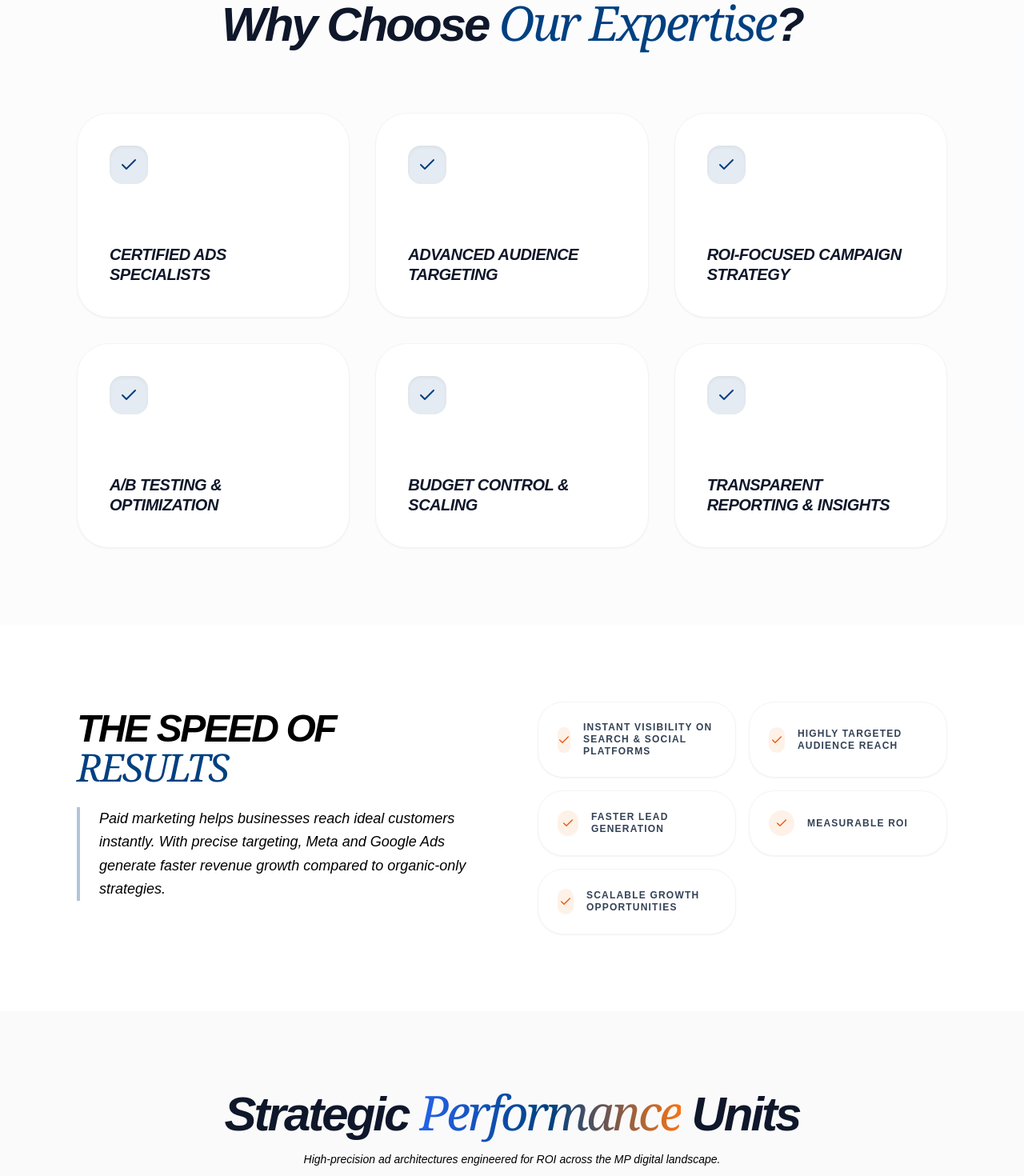
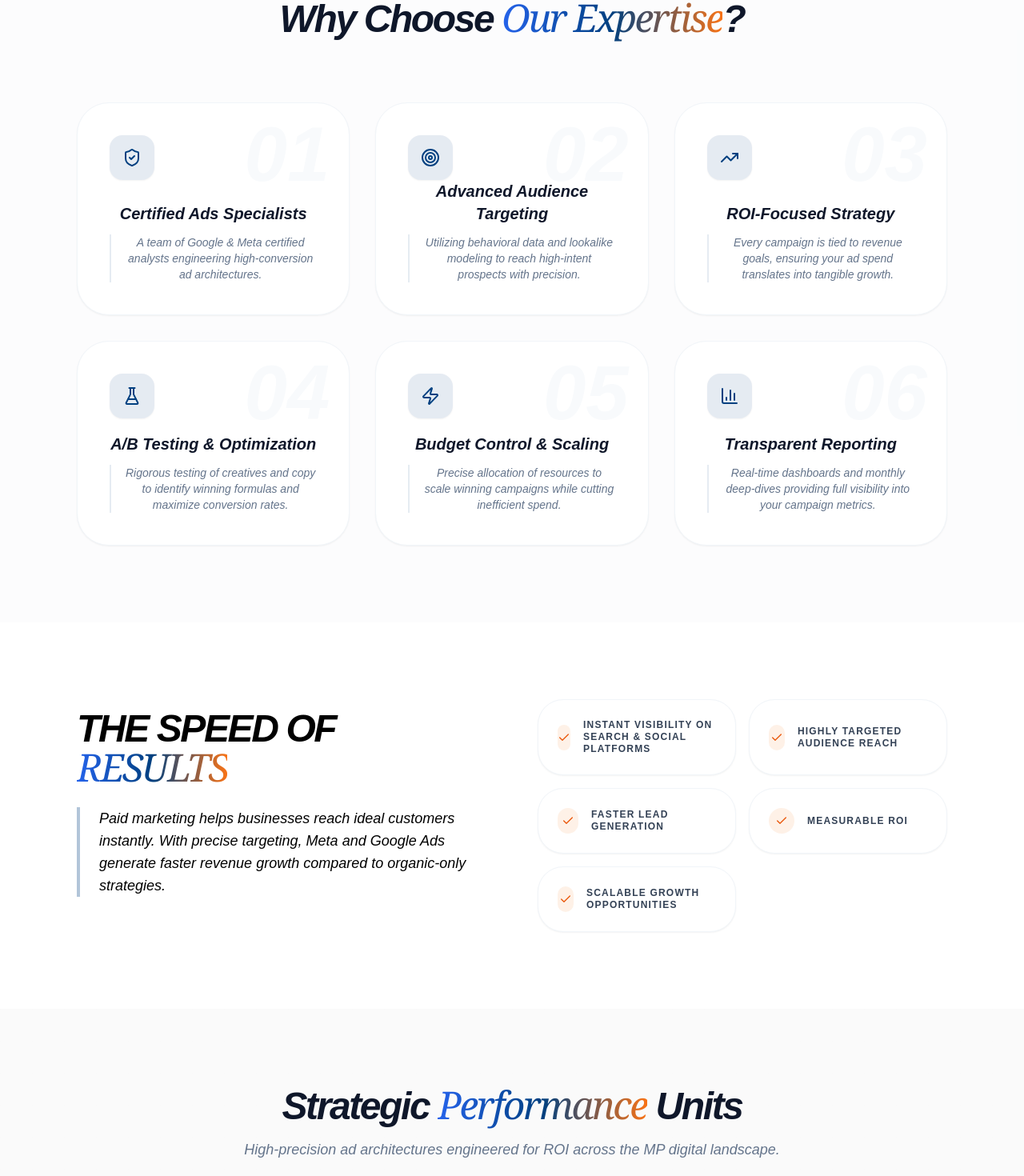
Before and after one commit to SocioBhaarat/SocioBhaarat_Frontend, a React (Vite) app: page /digital-marketing/paid-marketing in a window 1280 px wide. Shown: the part 980-2450 px from the top of the page at 80% size. Built offline with nearby package versions, Linux system fonts and the light colour scheme; the HTML template or start-up script is replaced by a standard one; a web font is replaced by a local one.

Commit message:
Refactor PaidMarketing component: enhance content structure and styling for improved readability and visual appeal.

```diff
--- a/src/pages/digital-marketing/PaidMarketing.tsx
+++ b/src/pages/digital-marketing/PaidMarketing.tsx
@@ -1,7 +1,7 @@
 import { Button } from "@/components/ui/button";
 import QuoteSection from "@/components/ui/QuoteSection";
 import { motion } from "framer-motion";
-import { Check, TrendingUp, Target, DollarSign, BarChart, Zap, PlayCircle, RefreshCw, Search, Share2, ShoppingBag, ArrowRight } from "lucide-react";
+import { Check, TrendingUp, Target, DollarSign, BarChart, Zap, PlayCircle, RefreshCw, Search, Share2, ShoppingBag, ArrowRight, BarChart3, FlaskConical, ShieldCheck } from "lucide-react";
 import { platform } from "os";
 import React from "react";
 import { useNavigate } from "react-router-dom";
@@ -21,13 +21,37 @@ const PaidMarketing = () => {
   ]
 
   const whyChooseUs = [
-    "Certified Ads Specialists",
-    "Advanced Audience Targeting",
-    "ROI-Focused Campaign Strategy",
-    "A/B Testing & Optimization",
-    "Budget Control & Scaling",
-    "Transparent Reporting & Insights",
-  ]
+    {
+      title: "Certified Ads Specialists",
+      desc: "A team of Google & Meta certified analysts engineering high-conversion ad architectures.",
+      icon: <ShieldCheck size={24} />,
+    },
+    {
+      title: "Advanced Audience Targeting",
+      desc: "Utilizing behavioral data and lookalike modeling to reach high-intent prospects with precision.",
+      icon: <Target size={24} />,
+    },
+    {
+      title: "ROI-Focused Strategy",
+      desc: "Every campaign is tied to revenue goals, ensuring your ad spend translates into tangible growth.",
+      icon: <TrendingUp size={24} />,
+    },
+    {
+      title: "A/B Testing & Optimization",
+      desc: "Rigorous testing of creatives and copy to identify winning formulas and maximize conversion rates.",
+      icon: <FlaskConical size={24} />,
+    },
+    {
+      title: "Budget Control & Scaling",
+      desc: "Precise allocation of resources to scale winning campaigns while cutting inefficient spend.",
+      icon: <Zap size={24} />,
+    },
+    {
+      title: "Transparent Reporting",
+      desc: "Real-time dashboards and monthly deep-dives providing full visibility into your campaign metrics.",
+      icon: <BarChart3 size={24} />,
+    },
+  ];
 
   const whatIncluded = [
     "Campaign strategy and planning",
@@ -125,23 +149,37 @@ const PaidMarketing = () => {
       {/* Why Choose Us */}
       <section className="py-24 px-4 bg-muted/30 relative overflow-hidden">
         <div className="container mx-auto max-w-6xl relative z-10 text-center">
-          <h2 className="text-4xl md:text-6xl font-black italic tracking-tighter text-slate-900 mb-20">Why Choose <span className="text-primary font-serif font-medium italic">Our Expertise</span>?</h2>
+          <h2 className="text-3xl md:text-5xl font-black italic tracking-tighter text-slate-900 mb-20">Why Choose <span className="text-transparent bg-clip-text bg-gradient-to-r from-blue-600 via-primary to-orange-500 italic font-serif font-medium">Our Expertise</span>?</h2>
 
           <div className="grid md:grid-cols-2 lg:grid-cols-3 gap-8">
-            {whyChooseUs.map((point, index) => (
+            {whyChooseUs.map((item, index) => (
               <motion.div
                 key={index}
                 whileHover={{ y: -10 }}
-                className="relative p-10 bg-white rounded-[2.5rem] border border-slate-100 shadow-sm hover:shadow-2xl transition-all duration-500 group overflow-hidden h-64 flex flex-col justify-between text-left"
+                className="relative p-8 md:p-10 bg-white rounded-[2.5rem] border border-slate-100 shadow-sm hover:shadow-2xl transition-all duration-500 group overflow-hidden min-h-[16rem] flex flex-col justify-between"
               >
+                {/* 1. Background ID Watermark */}
+                <span className="absolute top-4 right-6 text-7xl md:text-8xl font-black text-slate-50 group-hover:text-primary/5 transition-colors italic select-none">
+                  0{index + 1}
+                </span>
 
-                <div className="w-12 h-12 rounded-2xl bg-primary/10 flex items-center justify-center text-primary group-hover:bg-primary group-hover:text-white transition-all shadow-inner">
-                  <Check size={24} />
+                {/* 2. Technical Icon Container */}
+                <div className="w-12 h-12 md:w-14 md:h-14 rounded-2xl bg-primary/10 text-primary group-hover:bg-primary group-hover:text-white transition-all duration-300 shadow-sm flex items-center justify-center">
+                  {item.icon}
                 </div>
 
-                <h3 className="font-extrabold text-xl tracking-tight text-slate-900 leading-tight group-hover:text-primary transition-colors italic uppercase">
-                  {point}
-                </h3>
+                {/* 3. Text Architecture */}
+                <div className="space-y-3 relative z-10">
+                  <h4 className="font-black text-lg md:text-xl text-slate-900 italic group-hover:text-primary transition-colors">
+                    {item.title}
+                  </h4>
+                  <p className="text-slate-500 text-xs md:text-sm leading-relaxed font-medium italic border-l-2 border-primary/10 pl-4">
+                    {item.desc}
+                  </p>
+                </div>
+
+                {/* 4. Bottom Lab Detail Line */}
+                <div className="h-1 w-0 bg-primary group-hover:w-full transition-all duration-500 absolute bottom-0 left-0" />
               </motion.div>
             ))}
           </div>
@@ -153,8 +191,8 @@ const PaidMarketing = () => {
         <div className="container mx-auto max-w-6xl relative z-10">
           <div className="grid lg:grid-cols-2 gap-16 items-center">
             <motion.div initial={{ opacity: 0, x: -30 }} whileInView={{ opacity: 1, x: 0 }}>
-              <h2 className="text-4xl md:text-5xl font-black italic tracking-tighter mb-6 uppercase">The Speed of <br /><span className="text-primary italic font-serif font-medium">Results</span></h2>
-              <p className="text-muted-foreground text-lg mb-8 leading-relaxed italic border-l-4 border-primary/30 pl-6">
+              <h2 className="text-3xl md:text-5xl font-black italic tracking-tighter mb-6 uppercase">The Speed of <br /><span className="text-transparent bg-clip-text bg-gradient-to-r from-blue-600 via-primary to-orange-500 italic font-serif font-medium">Results</span></h2>
+              <p className="text-muted-foreground text-sm md:text-lg mb-8 leading-relaxed italic border-l-4 border-primary/30 pl-6">
                 Paid marketing helps businesses reach ideal customers instantly. With precise targeting, Meta and Google Ads generate faster revenue growth compared to organic-only strategies.
               </p>
             </motion.div>
@@ -180,10 +218,10 @@ const PaidMarketing = () => {
 
         <div className="container mx-auto max-w-6xl relative z-10">
           <div className="text-center mb-16 space-y-4">
-            <h2 className="text-4xl md:text-6xl font-black italic tracking-tighter text-slate-900 leading-none">
+            <h2 className="text-3xl md:text-5xl font-black italic tracking-tighter text-slate-900 leading-none">
               Strategic <span className="text-transparent bg-clip-text bg-gradient-to-r from-blue-600 via-primary to-orange-500 font-serif font-medium ">Performance</span> Units
             </h2>
-            <p className="text-muted-foreground text-sm max-w-2xl mx-auto italic">
+            <p className="text-slate-500 text-sm md:text-lg max-w-2xl mx-auto italic">
               High-precision ad architectures engineered for ROI across the MP digital landscape.
             </p>
           </div>
@@ -211,7 +249,7 @@ const PaidMarketing = () => {
                     {React.cloneElement(service.icon as React.ReactElement, { size: 20 })}
                   </div>
 
-                  <h3 className="text-lg font-extrabold text-slate-900 group-hover:text-primary transition-colors tracking-tight leading-tight">
+                  <h3 className="text-lg font-bold text-slate-900 group-hover:text-primary transition-colors tracking-tight leading-tight">
                     {service.title}
                   </h3>
 
@@ -240,10 +278,10 @@ const PaidMarketing = () => {
             <div className="inline-flex items-center gap-2 px-3 py-1 rounded-full bg-primary/10 text-primary text-[10px] font-bold uppercase tracking-[0.2em] mb-6 border border-primary/20 backdrop-blur-sm">
               <Zap className="w-3 h-3" /> Omnichannel Performance
             </div>
-            <h2 className="font-display text-4xl md:text-6xl font-black italic tracking-tighter text-slate-900 leading-none">
+            <h2 className="font-display text-3xl md:text-5xl font-black italic tracking-tighter text-slate-900 leading-none">
               Strategic <span className="text-transparent bg-clip-text bg-gradient-to-r from-blue-600 via-primary to-orange-500 font-serif font-medium">Placement</span>
             </h2>
-            <p className="mt-6 text-slate-500 italic font-medium leading-relaxed">
+            <p className="mt-6 text-sm md:text-lg text-slate-500 italic font-medium leading-relaxed">
               "We deploy data-backed ad campaigns across the world's most influential platforms to scale your brand."
             </p>
           </motion.div>
@@ -266,10 +304,10 @@ const PaidMarketing = () => {
                       <Zap size={24} className="text-white transition-colors duration-500" />
                     </div>
 
-                    <h3 className="text-2xl font-bold text-slate-900 group-hover:text-primary transition-colors mb-3 tracking-tight leading-tight">
+                    <h3 className="text-lg md:text-xl font-bold text-slate-900 group-hover:text-primary transition-colors mb-3 tracking-tight leading-tight">
                       {platform.title}
                     </h3>
-                    <p className="text-md text-slate-400 leading-relaxed italic group-hover:text-slate-600 transition-colors pr-4">
+                    <p className="text-sm md:text-md text-slate-400 leading-relaxed italic group-hover:text-slate-600 transition-colors pr-4">
                       {platform.desc}
                     </p>
                   </div>
@@ -300,10 +338,10 @@ const PaidMarketing = () => {
             >
               Methodology
             </motion.span>
-            <h2 className="text-4xl md:text-6xl font-black italic tracking-tighter text-slate-900 leading-none uppercase">
+            <h2 className="text-3xl md:text-5xl font-black italic tracking-tighter text-slate-900 leading-none uppercase">
               Our <span className="text-transparent bg-clip-text bg-gradient-to-r from-blue-600 via-primary to-orange-500 font-serif font-medium">Approach</span>
             </h2>
-            <p className="text-slate-500 text-lg max-w-2xl mx-auto italic mt-6">
+            <p className="text-slate-500 text-sm md:text-lg max-w-2xl mx-auto italic mt-6">
               "A results-driven pipeline engineered to scale brands across Bhopal & Jabalpur."
             </p>
           </div>
```
